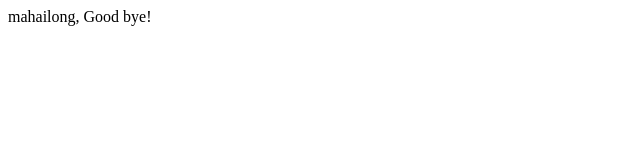
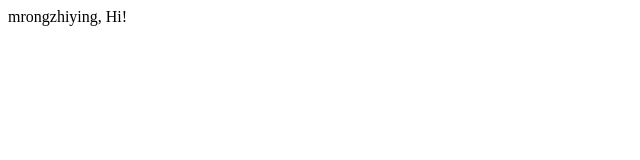
Before and after one commit to rongzy1/ma-web, a plain HTML site: page index.html in a window 1280 px wide. Shown: the full height of the page, 0-640 px from the left. Drawn offline with Linux system fonts and the light colour scheme.

Commit message:
Update index.html

```diff
--- a/index.html
+++ b/index.html
@@ -3,6 +3,6 @@
 <title>hello</title>
 </head>
 <body>
-mahailong, Good bye!
+mrongzhiying, Hi!
 </body>
 </html>
```
